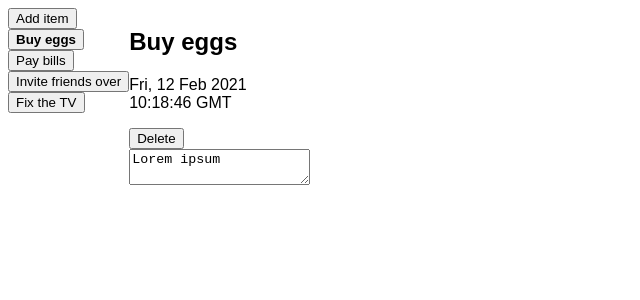
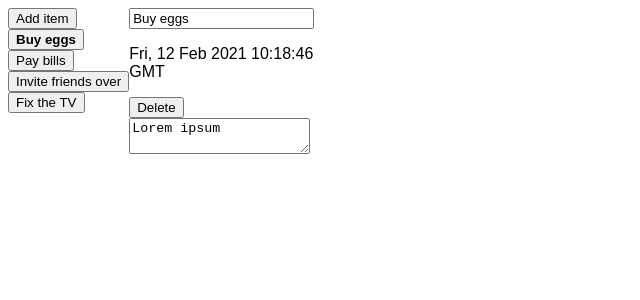
Before and after one commit to jacob-ruiz/editor-v3, a React (Create React App) app: page / in a window 1280 px wide. Shown: the top 300 px of the page, without its empty margins (0-640 px from the left). Built offline with nearby package versions, Linux system fonts and the light colour scheme.

Commit message:
feature complete

```diff
--- a/src/App.js
+++ b/src/App.js
@@ -8,12 +8,6 @@ import './styles.css';
 // https://reactjs.org/tutorial/tutorial.html
 
 // https://kentcdodds.com/blog/dont-sync-state-derive-it
-
-/*
-- Active item = 0
-- Delete item 1
--
-*/
 
 export default function App() {
   const [items, setItems] = useState([
@@ -43,12 +37,12 @@ export default function App() {
     },
   ]);
   const itemsSortedByLastUpdated = sortByLastUpdated(items);
-  const [showDoc, setShowDoc] = useState(true);
-
-  const [activeItem, setActiveItem] = useState(items[0]);
+  const [activeItemID, setActiveItemID] = useState(
+    itemsSortedByLastUpdated[0].id
+  );
+  const activeItem = getActiveItem(items, activeItemID);
 
   function addItem() {
-    // const text = prompt('Enter some text');
     const newItem = {
       id: uuid(),
       title: 'New Document',
@@ -57,30 +51,24 @@ export default function App() {
     };
 
     setItems((items) => [newItem, ...items]);
+    setActiveItemID(newItem.id);
+  }
 
-    setActiveItem(itemsSortedByLastUpdated[0]);
-  }
+  useEffect(() => {
+    setActiveItemID(itemsSortedByLastUpdated[0].id);
+  }, [items.length]);
 
   function removeItem(id) {
     setItems((items) => items.filter((item) => item.id !== id));
-    setActiveItem(itemsSortedByLastUpdated[0]);
+    setActiveItemID(itemsSortedByLastUpdated[0].id);
   }
 
-  function updateActiveItem(id) {
-    const [newItem] = items.filter((item) => {
-      return item.id === id;
-    });
-    setActiveItem(newItem);
-  }
-
-  function handleDocumentBodyEdit(e) {
+  function handleDocumentEdit(e) {
     const newItems = items.map((item) => {
-      if (item.id === activeItem.id) {
+      if (item.id === activeItemID) {
         let updatedItem = { ...item };
-        updatedItem.body = e.target.value;
+        updatedItem[e.target.name] = e.target.value;
         updatedItem.lastUpdated = new Date(Date.now());
-        console.log(e.target.value);
-        setActiveItem(updatedItem);
         return updatedItem;
       } else {
         return item;
@@ -99,11 +87,11 @@ export default function App() {
               <CSSTransition key={id} timeout={500} classNames="item">
                 <button
                   style={{
-                    fontWeight: activeItem.id === id ? 'bold' : 'normal',
+                    fontWeight: activeItemID === id ? 'bold' : 'normal',
                     cursor: 'pointer',
                     display: 'block',
                   }}
-                  onClick={() => updateActiveItem(id)}
+                  onClick={() => setActiveItemID(id)}
                 >
                   {title}
                 </button>
@@ -117,11 +105,10 @@ export default function App() {
       <div className="center-panel">
         <div className="doc-container">
           <TransitionGroup className="doc-page">
-            {items.map(({ id, title }) => {
-              if (id === activeItem.id) {
+            {items.map(({ id }) => {
+              if (id === activeItemID) {
                 return (
                   <CSSTransition
-                    in={showDoc}
                     key={id}
                     timeout={1000}
                     classNames="doc"
@@ -134,26 +121,25 @@ export default function App() {
                     onExited={() => {
                       console.log('exited');
                       if (activeItem.id !== id) {
-                        setActiveItem(items[0]);
+                        setActiveItemID(itemsSortedByLastUpdated[0].id);
                       }
                     }}
                   >
                     <div className="doc-content">
-                      <h2>{activeItem.title}</h2>
+                      <input
+                        type="text"
+                        name="title"
+                        id="title"
+                        value={activeItem.title}
+                        onChange={(e) => handleDocumentEdit(e)}
+                      />
                       <p>{activeItem.lastUpdated.toGMTString()}</p>
-                      <button
-                        onClick={() => {
-                          removeItem(activeItem.id);
-                          setShowDoc(false);
-                        }}
-                      >
-                        Delete
-                      </button>
+                      <button onClick={() => removeItem(id)}>Delete</button>
                       <textarea
                         name="body"
                         id="body"
                         value={activeItem.body}
-                        onChange={(e) => handleDocumentBodyEdit(e)}
+                        onChange={(e) => handleDocumentEdit(e)}
                       >
                         {activeItem.body}
                       </textarea>
@@ -165,31 +151,15 @@ export default function App() {
           </TransitionGroup>
         </div>
       </div>
-      {/* <div className="center-panel">
-        <CSSTransition
-          in={showDoc}
-          timeout={500}
-          classNames="doc"
-          unmountOnExit
-          onEntered={() => console.log('entered')}
-          onEnter={() => console.log('enter')}
-          onExited={() => console.log('exited')}
-        >
-          <div>
-            <h2>{activeItem.text}</h2>
-            <button
-              onClick={() => {
-                removeItem(activeItem.id);
-                setShowDoc(false);
-              }}
-            >
-              Delete
-            </button>
-          </div>
-        </CSSTransition>
-      </div> */}
     </div>
   );
+}
+
+function getActiveItem(items, activeItemID) {
+  const [activeItem] = items.filter((item) => {
+    return item.id === activeItemID;
+  });
+  return activeItem;
 }
 
 function compareDates(a, b) {
```
